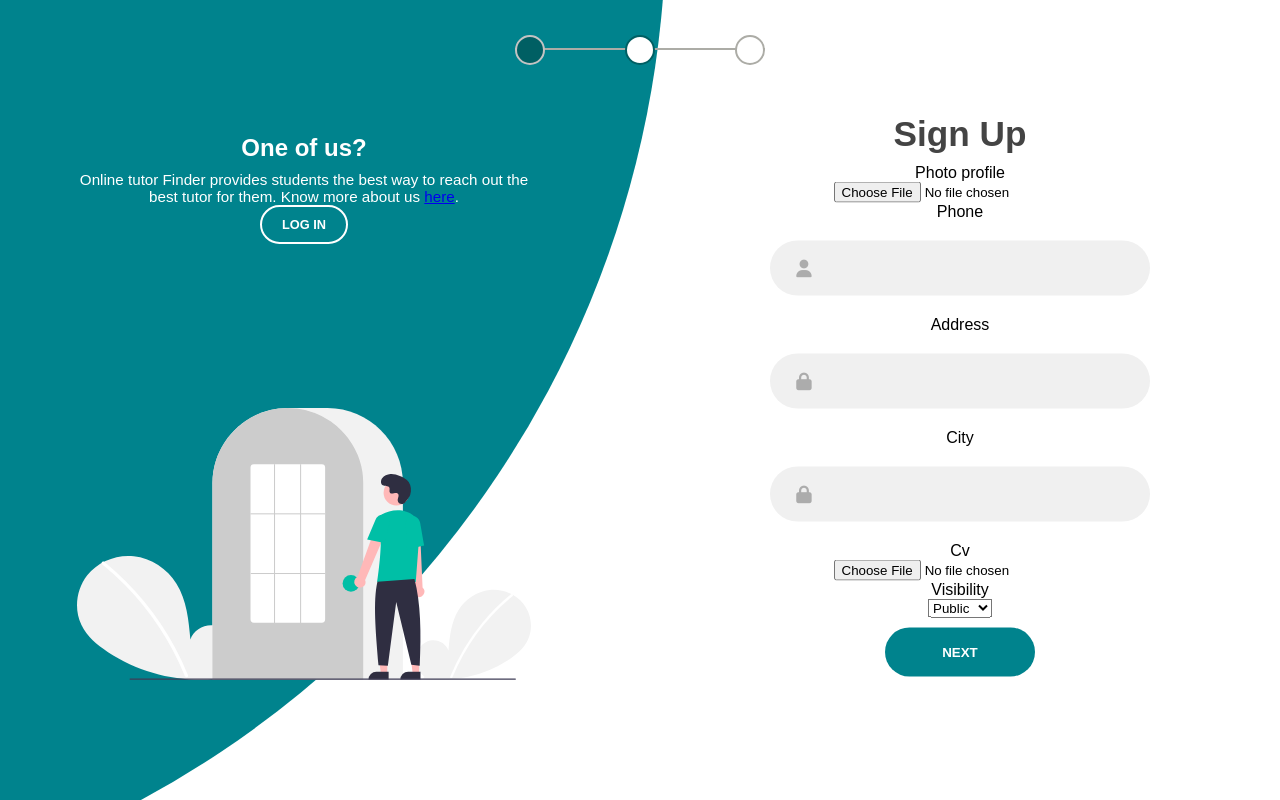
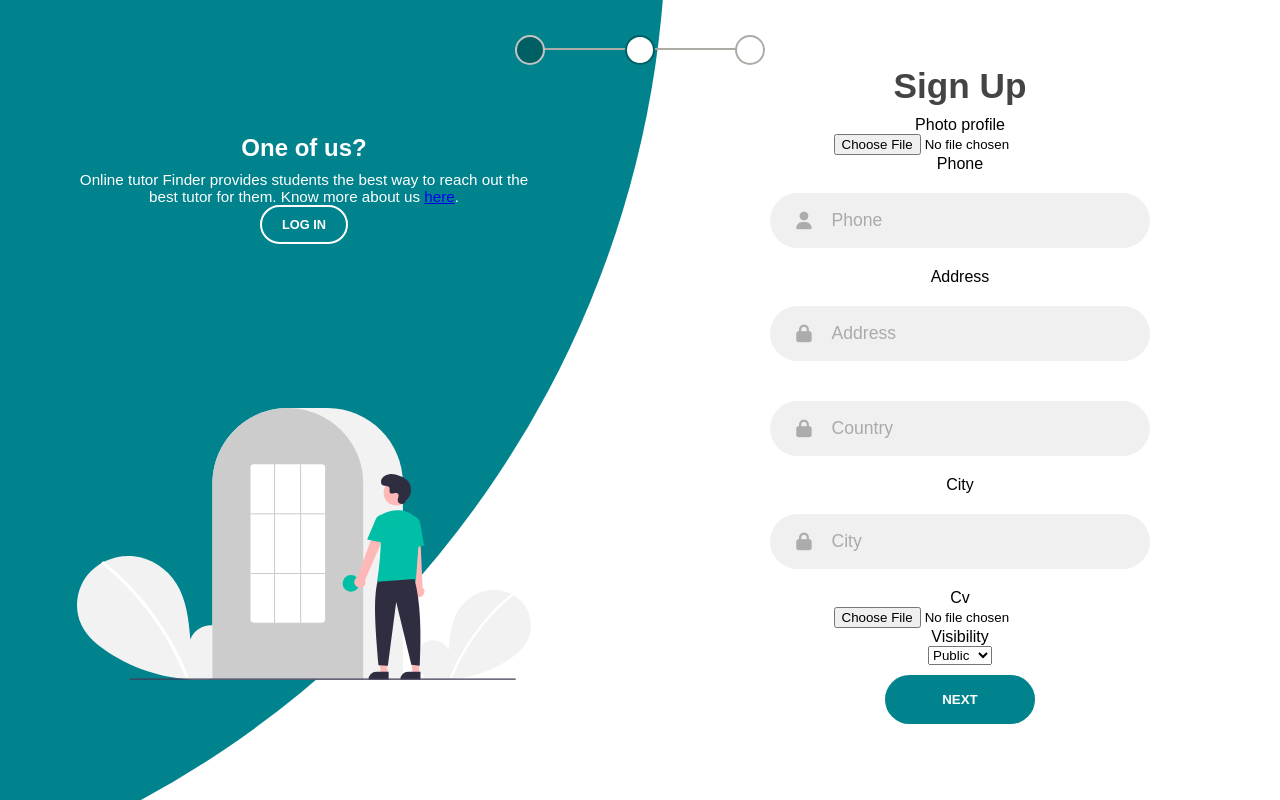
Before and after one commit to aymanerihane/Professional-Networking-Platform, a Django app: page /signUp2/ in a window 1280 px wide. Run offline with Django 5.2, Linux system fonts and the light colour scheme; some libraries are stand-ins or nearby versions.

Commit message:
update for sign up and log in

```diff
--- a/Professional_Networking_Platform/PNP/forms/forms.py
+++ b/Professional_Networking_Platform/PNP/forms/forms.py
@@ -6,6 +6,13 @@ class SignUpForm(forms.ModelForm):
     class Meta:
         model = User
         fields = ['phone', 'address', 'city', 'country', 'cv', 'photo_profile', 'Visibility']
+
+    def __init__(self, *args, **kwargs):
+        super(SignUpForm, self).__init__(*args, **kwargs)
+        self.fields['phone'].widget.attrs['placeholder'] = 'Phone'
+        self.fields['address'].widget.attrs['placeholder'] = 'Address'
+        self.fields['city'].widget.attrs['placeholder'] = 'City'
+        self.fields['country'].widget.attrs['placeholder'] = 'Country'
 
 class NewPost(forms.ModelForm):
     content = forms.CharField(label='content')
--- a/Professional_Networking_Platform/PNP/templates/registration/signUp2.html
+++ b/Professional_Networking_Platform/PNP/templates/registration/signUp2.html
@@ -59,6 +59,10 @@
        <i class="fas fa-lock"></i>
        {{form.address}}
       </div>
+      <div class="input-field">
+       <i class="fas fa-lock"></i>
+       {{form.country}}
+      </div>
       {{form.city.label}}
       <div class="input-field">
        <i class="fas fa-lock"></i>
--- a/Professional_Networking_Platform/PNP/views.py
+++ b/Professional_Networking_Platform/PNP/views.py
@@ -36,6 +36,12 @@ def signUp(request):
         if form.is_valid():
             user = form.save()  # user is a User object now
             request.session['user_id'] = user.id  # Store user id in session
+            #prendre la partie apres la @ de l'email
+            afterAt = user.email.split('@')[1]
+            if(afterAt == 'etu.uae.ac.ma'):
+                request.session['role'] = 1
+            else:
+                request.session['role'] = 2
             return redirect('PNP:signUp2')
     else:
         form = UserCreationForm()
@@ -47,8 +53,10 @@ def signUp2(request):
         if form.is_valid():
             form = form.save(commit=False)
             user_id = request.session.get('user_id')  # Retrieve user id from session
+            role = request.session.get('role')
             if user_id is not None:
                 form.user_id = user_id
+                form.role = role
                 form.save()
                 return redirect('PNP:login')
             else:
```
Also changed, not shown: Professional_Networking_Platform/PNP/templates/registration/signUp.html (+8 -0 lines), Professional_Networking_Platform/db.sqlite3.
